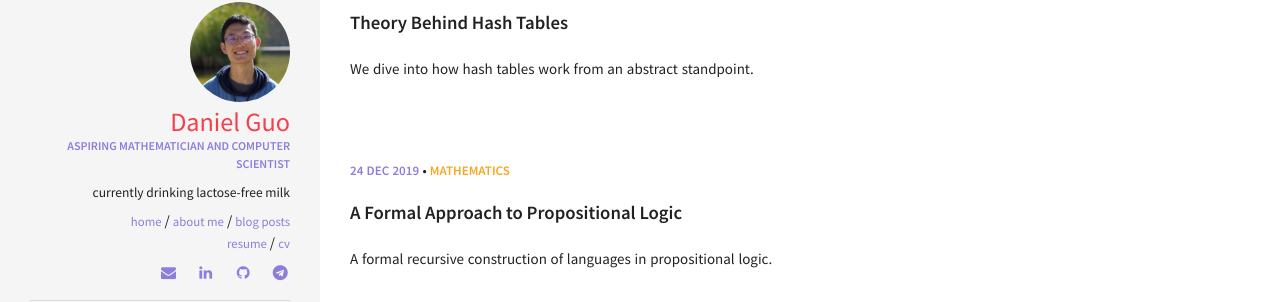
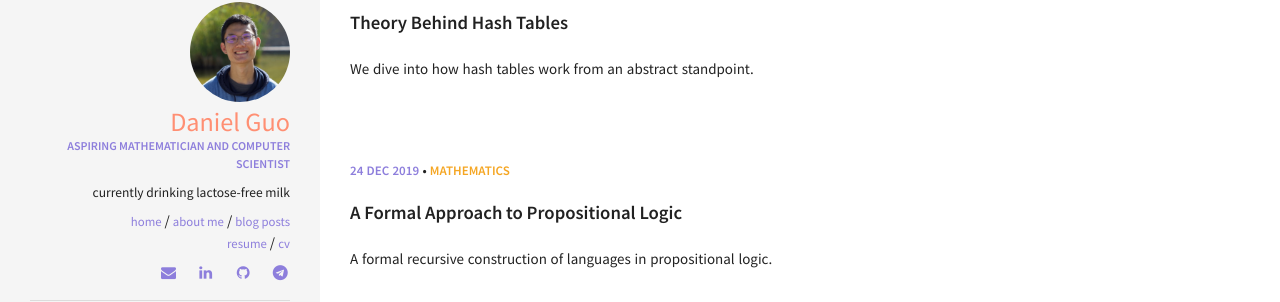
Before and after one commit to d-guo/danielguo.dev_old, a Jekyll site: the page built from index.html, in a window 1280 px wide. Shown: the part 419-721 px from the top of the page. Built offline with Jekyll 4.4.1, drawn with Linux system fonts in a browser that asks for light colours.

Commit message:
name red->orange no more death ez

```diff
--- a/_sass/pages/_layout.scss
+++ b/_sass/pages/_layout.scss
@@ -31,7 +31,7 @@
   }
   .author_name {
     display: block;
-    color: #f83e4b;
+    color: #ff8f73;
     font-size: 1.75em;
     text-transform: none;
   }
```
